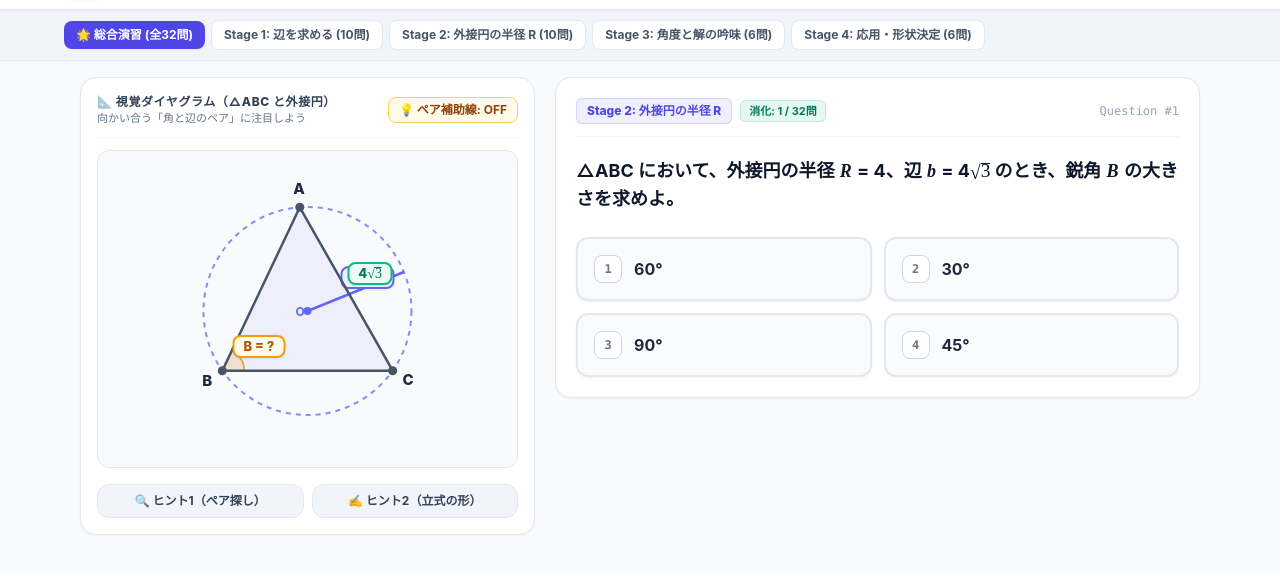
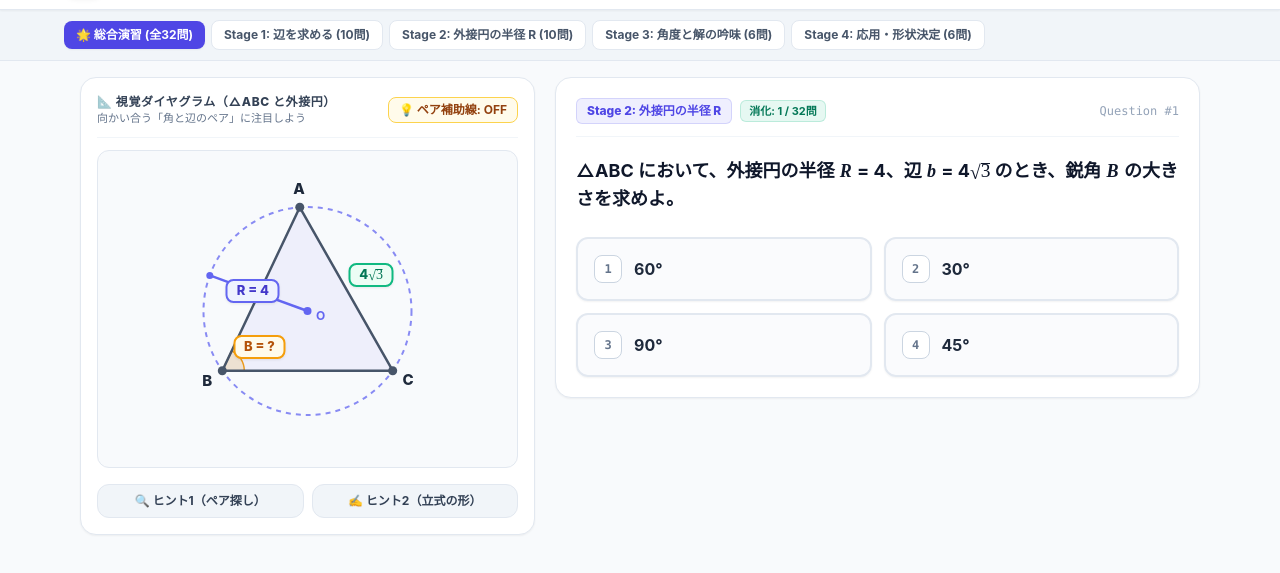
Before and after one commit to mhamadajp/test27, a plain HTML site: page M1_1118.html in a window 1280 px wide. Shown: the part 59-632 px from the top of the page. Drawn offline with nearby package versions, Linux system fonts and the light colour scheme.

Commit message:
Add files via upload

```diff
--- a/M1_1118.html
+++ b/M1_1118.html
@@ -1393,7 +1393,34 @@
 
       let html = '';
 
-      // 1. 外接円の描画（3頂点 A, B, C を通る実際の外接円を計算して描画）
+      // 各辺の中点と外側法線方向のラベル座標を先に計算（半径Rとの衝突回避にも使用）
+      const midBC = [(Bx + Cx) / 2, (By + Cy) / 2];
+      const midAC = [(Ax + Cx) / 2, (Ay + Cy) / 2];
+      const midAB = [(Ax + Bx) / 2, (Ay + By) / 2];
+
+      // 辺(p1 -> p2)の重心Gとは反対側（外側）の単位法線ベクトルを使って辺ラベル座標を求める
+      const getEdgeLabelPos = (p1x, p1y, p2x, p2y, dist) => {
+        const mx = (p1x + p2x) / 2;
+        const my = (p1y + p2y) / 2;
+        let nx = -(p2y - p1y);
+        let ny = p2x - p1x;
+        const len = Math.hypot(nx, ny) || 1;
+        nx /= len;
+        ny /= len;
+        // 重心Gから見て外向きになるよう符号を揃える
+        if (nx * (mx - Gx) + ny * (my - Gy) < 0) {
+          nx = -nx;
+          ny = -ny;
+        }
+        return [mx + nx * dist, my + ny * dist];
+      };
+
+      const sidePosA = getEdgeLabelPos(Bx, By, Cx, Cy, 24);
+      const sidePosB = getEdgeLabelPos(Ax, Ay, Cx, Cy, 28);
+      const sidePosC = getEdgeLabelPos(Ax, Ay, Bx, By, 28);
+
+      // 1. 外接円の描画（辺ラベルや頂点ラベルと絶対に重ならない空き方向を自動選択して半径Rを描画）
+      let rBadgeRenderHtml = '';
       if (svgData.showCircle) {
         // 3点 (Ax,Ay), (Bx,By), (Cx,Cy) の外接円の中心と半径を幾何学的に算出
         const D = 2 * (Ax * (By - Cy) + Bx * (Cy - Ay) + Cx * (Ay - By));
@@ -1401,23 +1428,63 @@
         const uy = ((Ax * Ax + Ay * Ay) * (Cx - Bx) + (Bx * Bx + By * By) * (Ax - Cx) + (Cx * Cx + Cy * Cy) * (Bx - Ax)) / D;
         const realR = Math.hypot(Ax - ux, Ay - uy);
 
-        // 半径Rの引き出し線は、3頂点と重ならない空き角度（右上方向 -25° 付近）へ伸ばす
-        const rAngle = toRad(-22);
+        // 既存のすべてのラベル・頂点座標リストを作成し、それらから最も離れた角度に半径Rを引き出す
+        const obstacles = [
+          [Ax, Ay], [Bx, By], [Cx, Cy]
+        ];
+        if (svgData.a) obstacles.push(sidePosA);
+        if (svgData.b) obstacles.push(sidePosB);
+        if (svgData.c) obstacles.push(sidePosC);
+
+        // 候補角度（左上、右上、右下、左下など）から、他のラベルと最も距離が離れている安全な角度を選択
+        let bestDeg = -145;
+        let maxMinDist = -1;
+        const candidateAngles = [-145, -35, -160, -20, 90, 150, 30, -125, -55];
+        for (const deg of candidateAngles) {
+          const rad = toRad(deg);
+          // 半径の中間付近（バッジを置く位置）
+          const testBx = ux + realR * 0.58 * Math.cos(rad);
+          const testBy = uy + realR * 0.58 * Math.sin(rad);
+          // 円周上の終点
+          const testEx = ux + realR * Math.cos(rad);
+          const testEy = uy + realR * Math.sin(rad);
+
+          // キャンバス枠外にはみ出さないかチェック
+          if (testBx < 45 || testBx > 335 || testBy < 25 || testBy > 275) continue;
+
+          let minDist = 9999;
+          for (const [ox, oy] of obstacles) {
+            const d1 = Math.hypot(testBx - ox, testBy - oy);
+            const d2 = Math.hypot(testEx - ox, testEy - oy);
+            minDist = Math.min(minDist, d1, d2);
+          }
+          if (minDist > maxMinDist) {
+            maxMinDist = minDist;
+            bestDeg = deg;
+          }
+        }
+
+        const rAngle = toRad(bestDeg);
         const Rx = ux + realR * Math.cos(rAngle);
         const Ry = uy + realR * Math.sin(rAngle);
+
+        // 中心Oラベルは半径引き出し線と反対側へ少しずらす
+        const oLabelX = ux - Math.cos(rAngle) * 14;
+        const oLabelY = uy - Math.sin(rAngle) * 14 + 4;
 
         html += `
           <circle cx="${ux.toFixed(1)}" cy="${uy.toFixed(1)}" r="${realR.toFixed(1)}" fill="none" stroke="#6366f1" stroke-width="2" stroke-dasharray="5 5" opacity="0.75" />
           <line x1="${ux.toFixed(1)}" y1="${uy.toFixed(1)}" x2="${Rx.toFixed(1)}" y2="${Ry.toFixed(1)}" stroke="#6366f1" stroke-width="2.5" />
           <circle cx="${ux.toFixed(1)}" cy="${uy.toFixed(1)}" r="4" fill="#6366f1" />
-          <text x="${(ux - 12).toFixed(1)}" y="${(uy + 5).toFixed(1)}" font-size="12" font-weight="bold" fill="#6366f1">O</text>
+          <circle cx="${Rx.toFixed(1)}" cy="${Ry.toFixed(1)}" r="3.5" fill="#6366f1" />
+          <text x="${oLabelX.toFixed(1)}" y="${oLabelY.toFixed(1)}" text-anchor="middle" font-size="12" font-weight="bold" fill="#6366f1">O</text>
         `;
         if (svgData.rLabel) {
           const rBg = isDark ? '#1e1b4b' : '#eef2ff';
           const rText = isDark ? '#a5b4fc' : '#4338ca';
-          const rMidX = (ux + Rx) / 2 + 12;
-          const rMidY = (uy + Ry) / 2 - 14;
-          html += `
+          const rMidX = ux + (Rx - ux) * 0.56;
+          const rMidY = uy + (Ry - uy) * 0.56;
+          rBadgeRenderHtml = `
             <foreignObject x="${(rMidX - 48).toFixed(1)}" y="${(rMidY - 17).toFixed(1)}" width="96" height="34">
               ${createBadgeHtml(svgData.rLabel, '#6366f1', rBg, rText)}
             </foreignObject>
@@ -1471,10 +1538,6 @@
       `;
 
       // 4. 向かい合うペアの補助線（動的な頂点と対辺の中点を結ぶ）
-      const midBC = [(Bx + Cx) / 2, (By + Cy) / 2];
-      const midAC = [(Ax + Cx) / 2, (Ay + Cy) / 2];
-      const midAB = [(Ax + Bx) / 2, (Ay + By) / 2];
-
       if (showPairs && svgData.highlightPairs) {
         const pairCoords = {
           A: [Ax, Ay, midBC[0], midBC[1]],
@@ -1492,17 +1555,24 @@
         });
       }
 
-      // 5. 角度バッジ（各頂点から重心方向へ一定距離だけ内側に入った位置に動的配置）
-      const pullIn = (vx, vy, dist) => {
-        const dx = Gx - vx, dy = Gy - vy;
-        const len = Math.hypot(dx, dy) || 1;
-        return [vx + (dx / len) * dist, vy + (dy / len) * dist];
+      // 5. 角度バッジ（各頂点での内角二等分線ベクトルを計算し、正確に角の内側へ配置）
+      const getAngleBisectorPos = (vx, vy, p1x, p1y, p2x, p2y, dist) => {
+        let u1x = p1x - vx, u1y = p1y - vy;
+        let u2x = p2x - vx, u2y = p2y - vy;
+        const l1 = Math.hypot(u1x, u1y) || 1;
+        const l2 = Math.hypot(u2x, u2y) || 1;
+        u1x /= l1; u1y /= l1;
+        u2x /= l2; u2y /= l2;
+        let bx = u1x + u2x, by = u1y + u2y;
+        const bl = Math.hypot(bx, by) || 1;
+        bx /= bl; by /= bl;
+        return [vx + bx * dist, vy + by * dist];
       };
 
       const angBg = isDark ? '#451a03' : '#fffbeb';
       const angText = isDark ? '#fcd34d' : '#b45309';
       if (svgData.A) {
-        const [bx, by] = pullIn(Ax, Ay, vA > 95 ? 30 : 42);
+        const [bx, by] = getAngleBisectorPos(Ax, Ay, Bx, By, Cx, Cy, vA > 95 ? 30 : 44);
         html += `
           <foreignObject x="${(bx - 48).toFixed(1)}" y="${(by - 17).toFixed(1)}" width="96" height="34">
             ${createBadgeHtml(svgData.A, '#f59e0b', angBg, angText)}
@@ -1510,7 +1580,7 @@
         `;
       }
       if (svgData.B) {
-        const [bx, by] = pullIn(Bx, By, 44);
+        const [bx, by] = getAngleBisectorPos(Bx, By, Ax, Ay, Cx, Cy, vB > 95 ? 32 : 44);
         html += `
           <foreignObject x="${(bx - 44).toFixed(1)}" y="${(by - 17).toFixed(1)}" width="88" height="34">
             ${createBadgeHtml(svgData.B, '#f59e0b', angBg, angText)}
@@ -1518,7 +1588,7 @@
         `;
       }
       if (svgData.C) {
-        const [bx, by] = pullIn(Cx, Cy, 44);
+        const [bx, by] = getAngleBisectorPos(Cx, Cy, Ax, Ay, Bx, By, vC > 95 ? 32 : 44);
         html += `
           <foreignObject x="${(bx - 44).toFixed(1)}" y="${(by - 17).toFixed(1)}" width="88" height="34">
             ${createBadgeHtml(svgData.C, '#f59e0b', angBg, angText)}
@@ -1526,17 +1596,11 @@
         `;
       }
 
-      // 6. 辺バッジ（各辺の中点から三角形の外側法線方向へ押し出して動的配置）
-      const pushEdgeOut = (mx, my, dist) => {
-        const dx = mx - Gx, dy = my - Gy;
-        const len = Math.hypot(dx, dy) || 1;
-        return [mx + (dx / len) * dist, my + (dy / len) * dist];
-      };
-
+      // 6. 辺バッジ（各辺の中点から垂直外向き法線ベクトル方向に配置）
       const sideBg = isDark ? '#064e3b' : '#ecfdf5';
       const sideText = isDark ? '#6ee7b7' : '#047857';
       if (svgData.a) {
-        const [sx, sy] = pushEdgeOut(midBC[0], midBC[1], 24);
+        const [sx, sy] = sidePosA;
         html += `
           <foreignObject x="${(sx - 55).toFixed(1)}" y="${(sy - 18).toFixed(1)}" width="110" height="36">
             ${createBadgeHtml(svgData.a, '#10b981', sideBg, sideText)}
@@ -1544,7 +1608,7 @@
         `;
       }
       if (svgData.b) {
-        const [sx, sy] = pushEdgeOut(midAC[0], midAC[1], 28);
+        const [sx, sy] = sidePosB;
         html += `
           <foreignObject x="${(sx - 52).toFixed(1)}" y="${(sy - 18).toFixed(1)}" width="105" height="36">
             ${createBadgeHtml(svgData.b, '#10b981', sideBg, sideText)}
@@ -1552,13 +1616,16 @@
         `;
       }
       if (svgData.c) {
-        const [sx, sy] = pushEdgeOut(midAB[0], midAB[1], 28);
+        const [sx, sy] = sidePosC;
         html += `
           <foreignObject x="${(sx - 52).toFixed(1)}" y="${(sy - 18).toFixed(1)}" width="105" height="36">
             ${createBadgeHtml(svgData.c, '#10b981', sideBg, sideText)}
           </foreignObject>
         `;
       }
+
+      // 7. 外接円の半径Rバッジを最前面に描画
+      html += rBadgeRenderHtml;
 
       svg.innerHTML = html;
     }
```
